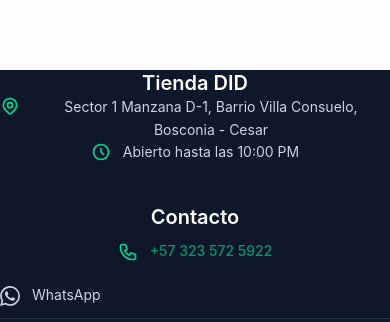
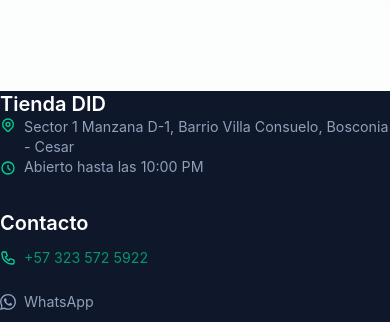
Before and after one commit to Juandadelover/Tienda_DID, a Next.js app: page /carrito in a window 390 px wide. Shown: the part 503-825 px from the top of the page. Built offline with nearby package versions, Linux system fonts and the light colour scheme; no server answers.

Commit message:
mejoras en el diseño y responsividad de la página de checkout y el pie de página

```diff
--- a/app/(public)/checkout/page.tsx
+++ b/app/(public)/checkout/page.tsx
@@ -89,33 +89,26 @@
   }
 
   return (
-    <div className="min-h-screen bg-slate-50/50 py-8 md:py-12 animate-fade-in">
-      <div className="container mx-auto px-4 max-w-6xl">
+    <div className="bg-slate-50 min-h-screen py-8 md:py-10">
+      <div className="max-w-5xl mx-auto px-4 sm:px-6 lg:px-8">
         {/* Page Header */}
-        <div className="mb-8 md:mb-10 text-center max-w-3xl mx-auto">
-          <h1 className="text-3xl md:text-4xl font-extrabold text-slate-900 mb-3 tracking-tight">
-            Completar tu compra
+        <div className="mb-6 text-center">
+          <h1 className="text-2xl md:text-3xl font-bold text-slate-900 mb-1">
+            Finalizar Compra
           </h1>
-          <p className="text-slate-500 text-lg">
-            Completa tus datos para enviar tu pedido por WhatsApp
+          <p className="text-sm text-slate-500">
+            Completa tus datos para enviar tu pedido
           </p>
         </div>
 
         {/* Main Content Grid */}
-        <div className="grid lg:grid-cols-12 gap-8 items-start">
+        <div className="grid lg:grid-cols-12 gap-6 items-start">
           {/* Left Column: Form */}
-          <div className="lg:col-span-7 space-y-6">
-            <div className="bg-white rounded-2xl shadow-sm border border-slate-100 p-6 md:p-8">
-              <div className="flex items-center gap-3 mb-6 pb-4 border-b border-slate-100">
-                <div className="w-10 h-10 rounded-full bg-emerald-50 flex items-center justify-center text-emerald-600">
-                  <svg className="w-5 h-5" fill="none" stroke="currentColor" viewBox="0 0 24 24">
-                    <path strokeLinecap="round" strokeLinejoin="round" strokeWidth={2} d="M16 7a4 4 0 11-8 0 4 4 0 018 0zM12 14a7 7 0 00-7 7h14a7 7 0 00-7-7z" />
-                  </svg>
-                </div>
-                <h2 className="text-xl font-bold text-slate-900">
-                  Datos del cliente
-                </h2>
-              </div>
+          <div className="lg:col-span-7 space-y-4">
+            <div className="bg-white rounded-xl border border-slate-200 p-5 md:p-6">
+              <h2 className="text-lg font-semibold text-slate-900 mb-4 pb-3 border-b border-slate-100">
+                Datos de entrega
+              </h2>
 
               <CheckoutForm
                 onSubmit={handleFormSubmit}
@@ -124,33 +117,19 @@
             </div>
 
             {/* Additional Info */}
-            <div className="bg-blue-50/50 border border-blue-100 rounded-2xl p-6">
-              <h3 className="text-base font-bold text-blue-900 mb-3 flex items-center gap-2">
-                <span className="text-xl">ℹ️</span> ¿Cómo funciona?
-              </h3>
-              <ol className="text-sm text-blue-800 space-y-2.5 ml-1">
-                <li className="flex gap-2">
-                  <span className="font-bold text-blue-600">1.</span>
-                  Completa el formulario con tus datos
-                </li>
-                <li className="flex gap-2">
-                  <span className="font-bold text-blue-600">2.</span>
-                  Haz clic en "Enviar pedido por WhatsApp"
-                </li>
-                <li className="flex gap-2">
-                  <span className="font-bold text-blue-600">3.</span>
-                  Se abrirá WhatsApp con tu pedido pre-cargado
-                </li>
-                <li className="flex gap-2">
-                  <span className="font-bold text-blue-600">4.</span>
-                  Confirma y envía el mensaje a la tienda
-                </li>
+            <div className="bg-blue-50 border border-blue-100 rounded-xl p-4">
+              <h3 className="text-sm font-semibold text-blue-900 mb-2">¿Cómo funciona?</h3>
+              <ol className="text-xs text-blue-800 space-y-1.5">
+                <li>1. Completa el formulario con tus datos</li>
+                <li>2. Haz clic en &quot;Enviar pedido por WhatsApp&quot;</li>
+                <li>3. Se abrirá WhatsApp con tu pedido pre-cargado</li>
+                <li>4. Confirma y envía el mensaje</li>
               </ol>
             </div>
           </div>
 
           {/* Right Column: Order Summary & Submit */}
-          <div className="lg:col-span-5 space-y-6 sticky top-24">
+          <div className="lg:col-span-5 space-y-4 lg:sticky lg:top-20">
             {/* Order Summary */}
             <OrderSummary
               items={items}
@@ -159,24 +138,24 @@
             />
 
             {/* WhatsApp Send Button */}
-            <div className="bg-white rounded-2xl shadow-sm border border-slate-100 p-6">
+            <div className="bg-white rounded-xl border border-slate-200 p-4">
               <WhatsAppButton
                 onClick={handleWhatsAppSend}
                 disabled={!formData || isSending || items.length === 0}
                 isLoading={isSending}
               />
 
-              <p className="text-xs text-slate-400 text-center mt-4">
+              <p className="text-xs text-slate-400 text-center mt-3">
                 Al enviar, aceptas nuestros términos y condiciones
               </p>
             </div>
 
             {/* Back to Cart Link */}
-            <div className="text-center pt-2">
+            <div className="text-center">
               <button
                 onClick={() => router.push('/carrito')}
                 disabled={isSending}
-                className="text-slate-500 hover:text-emerald-600 font-medium text-sm flex items-center justify-center gap-2 mx-auto transition-colors group"
+                className="text-sm text-slate-500 hover:text-emerald-600 transition-colors inline-flex items-center gap-1 group"
               >
                 <svg className="w-4 h-4 transition-transform group-hover:-translate-x-1" fill="none" stroke="currentColor" viewBox="0 0 24 24">
                   <path strokeLinecap="round" strokeLinejoin="round" strokeWidth={2} d="M10 19l-7-7m0 0l7-7m-7 7h18" />
--- a/components/layout/Footer.tsx
+++ b/components/layout/Footer.tsx
@@ -17,22 +17,21 @@
 
   return (
     <footer className="bg-slate-900 text-white mt-auto">
-      <div className="max-w-7xl mx-auto px-4 sm:px-6 lg:px-8 py-12">
-        <div className="grid grid-cols-1 md:grid-cols-2 gap-10 md:gap-16">
+      <div className="max-w-6xl mx-auto px-4 sm:px-6 lg:px-8 py-8">
+        <div className="grid grid-cols-1 sm:grid-cols-2 gap-8">
           {/* Store Info */}
-          <div className="text-center md:text-left">
-            <h3 className="text-xl font-bold mb-5 text-white">{STORE_INFO.name}</h3>
-            <div className="space-y-3 text-slate-300">
-              <p className="flex items-start gap-3 justify-center md:justify-start">
-                <svg className="w-5 h-5 mt-0.5 flex-shrink-0 text-emerald-400" fill="none" stroke="currentColor" viewBox="0 0 24 24">
+          <div>
+            <h3 className="text-base font-semibold mb-3">{STORE_INFO.name}</h3>
+            <div className="space-y-2 text-sm text-slate-400">
+              <p className="flex items-start gap-2">
+                <svg className="w-4 h-4 mt-0.5 flex-shrink-0 text-emerald-400" fill="none" stroke="currentColor" viewBox="0 0 24 24">
                   <path strokeLinecap="round" strokeLinejoin="round" strokeWidth={2} d="M17.657 16.657L13.414 20.9a1.998 1.998 0 01-2.827 0l-4.244-4.243a8 8 0 1111.314 0z" />
                   <path strokeLinecap="round" strokeLinejoin="round" strokeWidth={2} d="M15 11a3 3 0 11-6 0 3 3 0 016 0z" />
                 </svg>
                 <span>{STORE_INFO.address}</span>
               </p>
-
-              <p className="flex items-center gap-3 justify-center md:justify-start">
-                <svg className="w-5 h-5 flex-shrink-0 text-emerald-400" fill="none" stroke="currentColor" viewBox="0 0 24 24">
+              <p className="flex items-center gap-2">
+                <svg className="w-4 h-4 flex-shrink-0 text-emerald-400" fill="none" stroke="currentColor" viewBox="0 0 24 24">
                   <path strokeLinecap="round" strokeLinejoin="round" strokeWidth={2} d="M12 8v4l3 3m6-3a9 9 0 11-18 0 9 9 0 0118 0z" />
                 </svg>
                 <span>Abierto hasta las 10:00 PM</span>
@@ -41,24 +40,24 @@
           </div>
 
           {/* Contact */}
-          <div className="text-center md:text-left">
-            <h3 className="text-xl font-bold mb-5 text-white">Contacto</h3>
-            <div className="space-y-4">
+          <div>
+            <h3 className="text-base font-semibold mb-3">Contacto</h3>
+            <div className="space-y-2">
               <a
                 href={`tel:+${WHATSAPP_NUMBER}`}
-                className="flex items-center gap-3 text-slate-300 hover:text-emerald-400 transition-colors justify-center md:justify-start"
+                className="flex items-center gap-2 text-sm text-slate-400 hover:text-emerald-400 transition-colors"
               >
-                <svg className="w-5 h-5 text-emerald-400" fill="none" stroke="currentColor" viewBox="0 0 24 24">
+                <svg className="w-4 h-4 text-emerald-400" fill="none" stroke="currentColor" viewBox="0 0 24 24">
                   <path strokeLinecap="round" strokeLinejoin="round" strokeWidth={2} d="M3 5a2 2 0 012-2h3.28a1 1 0 01.948.684l1.498 4.493a1 1 0 01-.502 1.21l-2.257 1.13a11.042 11.042 0 005.516 5.516l1.13-2.257a1 1 0 011.21-.502l4.493 1.498a1 1 0 01.684.949V19a2 2 0 01-2 2h-1C9.716 21 3 14.284 3 6V5z" />
                 </svg>
-                <span className="font-medium">{formatPhoneNumber(WHATSAPP_NUMBER)}</span>
+                <span>{formatPhoneNumber(WHATSAPP_NUMBER)}</span>
               </a>
 
               <button
                 onClick={handleContactClick}
-                className="flex items-center gap-3 text-slate-300 hover:text-emerald-400 transition-colors focus-visible:outline-none focus-visible:ring-2 focus-visible:ring-white focus-visible:ring-offset-2 focus-visible:ring-offset-slate-900 rounded justify-center md:justify-start mx-auto md:mx-0"
+                className="flex items-center gap-2 text-sm text-slate-400 hover:text-emerald-400 transition-colors"
               >
-                <svg className="w-5 h-5" fill="currentColor" viewBox="0 0 24 24">
+                <svg className="w-4 h-4" fill="currentColor" viewBox="0 0 24 24">
                   <path d="M17.472 14.382c-.297-.149-1.758-.867-2.03-.967-.273-.099-.471-.148-.67.15-.197.297-.767.966-.94 1.164-.173.199-.347.223-.644.075-.297-.15-1.255-.463-2.39-1.475-.883-.788-1.48-1.761-1.653-2.059-.173-.297-.018-.458.13-.606.134-.133.298-.347.446-.52.149-.174.198-.298.298-.497.099-.198.05-.371-.025-.52-.075-.149-.669-1.612-.916-2.207-.242-.579-.487-.5-.669-.51-.173-.008-.371-.01-.57-.01-.198 0-.52.074-.792.372-.272.297-1.04 1.016-1.04 2.479 0 1.462 1.065 2.875 1.213 3.074.149.198 2.096 3.2 5.077 4.487.709.306 1.262.489 1.694.625.712.227 1.36.195 1.871.118.571-.085 1.758-.719 2.006-1.413.248-.694.248-1.289.173-1.413-.074-.124-.272-.198-.57-.347m-5.421 7.403h-.004a9.87 9.87 0 01-5.031-1.378l-.361-.214-3.741.982.998-3.648-.235-.374a9.86 9.86 0 01-1.51-5.26c.001-5.45 4.436-9.884 9.888-9.884 2.64 0 5.122 1.03 6.988 2.898a9.825 9.825 0 012.893 6.994c-.003 5.45-4.437 9.884-9.885 9.884m8.413-18.297A11.815 11.815 0 0012.05 0C5.495 0 .16 5.335.157 11.892c0 2.096.547 4.142 1.588 5.945L.057 24l6.305-1.654a11.882 11.882 0 005.683 1.448h.005c6.554 0 11.89-5.335 11.893-11.893a11.821 11.821 0 00-3.48-8.413Z"/>
                 </svg>
                 <span>WhatsApp</span>
@@ -68,8 +67,8 @@
         </div>
 
         {/* Copyright */}
-        <div className="mt-10 pt-8 border-t border-slate-700/50 text-center">
-          <p className="text-slate-400">&copy; {new Date().getFullYear()} {STORE_INFO.name}. Todos los derechos reservados.</p>
+        <div className="mt-6 pt-6 border-t border-slate-800 text-center">
+          <p className="text-xs text-slate-500">&copy; {new Date().getFullYear()} {STORE_INFO.name}. Todos los derechos reservados.</p>
         </div>
       </div>
     </footer>
```
